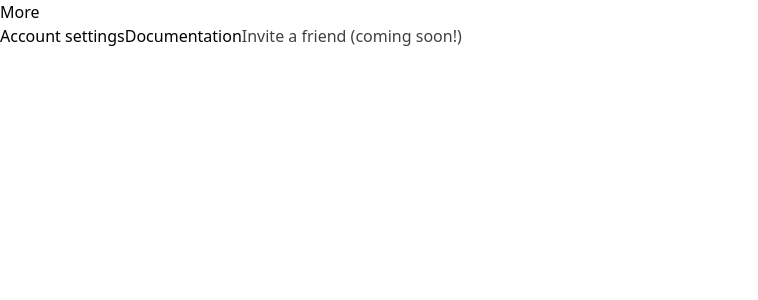
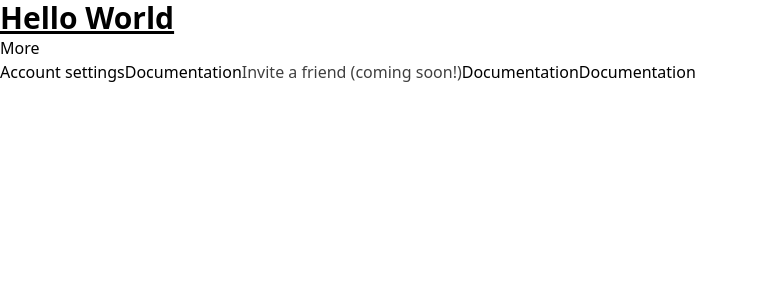
Before and after one commit to raymart-evangelista/nextjs-todoapp, a Next.js app: page /motion-testing in a window 1280 px wide. Both pictures are taken after a click on the button "More". Shown: the top 300 px of the page, without its empty margins (0-758 px from the left). Built offline with nearby package versions, Linux system fonts and the light colour scheme.

Commit message:
add @headlessui/tailwindcss

```diff
--- a/package.json
+++ b/package.json
@@ -10,6 +10,7 @@
   },
   "dependencies": {
     "@headlessui/react": "^1.7.5",
+    "@headlessui/tailwindcss": "^0.1.2",
     "@types/node": "18.11.11",
     "@types/react": "18.0.26",
     "@types/react-dom": "18.0.9",
--- a/pages/motion-testing.tsx
+++ b/pages/motion-testing.tsx
@@ -3,6 +3,7 @@ import { Menu } from '@headlessui/react'
 export default function MyDropdown() {
   return (
     <Menu>
+      <h1 className='text-3xl font-bold underline'>Hello World</h1>
       <Menu.Button>More</Menu.Button>
       <Menu.Items>
         <Menu.Item>
@@ -28,6 +29,28 @@ export default function MyDropdown() {
           <Menu.Item disabled>
             <span className="opacity-75">Invite a friend (coming soon!)</span>
           </Menu.Item>
+          <Menu.Item>
+            {({ active }) => (
+              <a
+                className={`${
+                  active ? 'bg-blue-500 text-white' : 'bg-white text-black'
+                }`}
+                href="/documentation"
+              >
+                Documentation
+              </a>
+            )}
+          </Menu.Item>
+          <Menu.Item>
+            {({ active }) => (
+              <a
+                className="ui-active:bg-blue-500 ui-active:text-white ui-not-active:bg-white ui-not-active:text-black"
+                href="/documentation"
+              >
+                Documentation
+              </a>
+            )}
+          </Menu.Item>
       </Menu.Items>
     </Menu>
   )
--- a/tailwind.config.js
+++ b/tailwind.config.js
@@ -7,5 +7,7 @@ module.exports = {
   theme: {
     extend: {},
   },
-  plugins: [],
+  plugins: [
+    require('@headlessui/tailwindcss')({ prefix: 'ui' })
+  ],
 }
```
Also changed, not shown: 1 other file (tests, documents, lock files or other folders).
